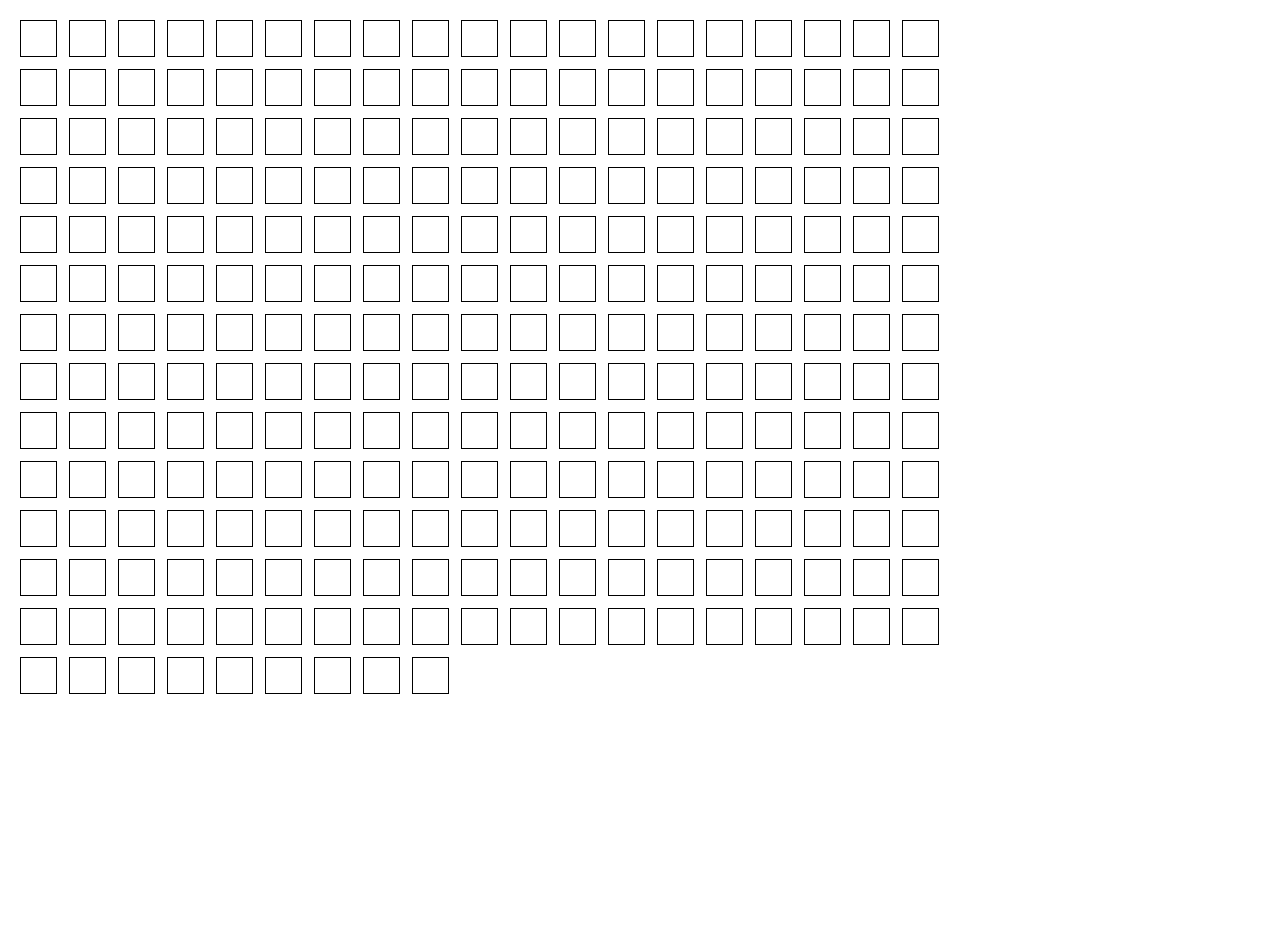
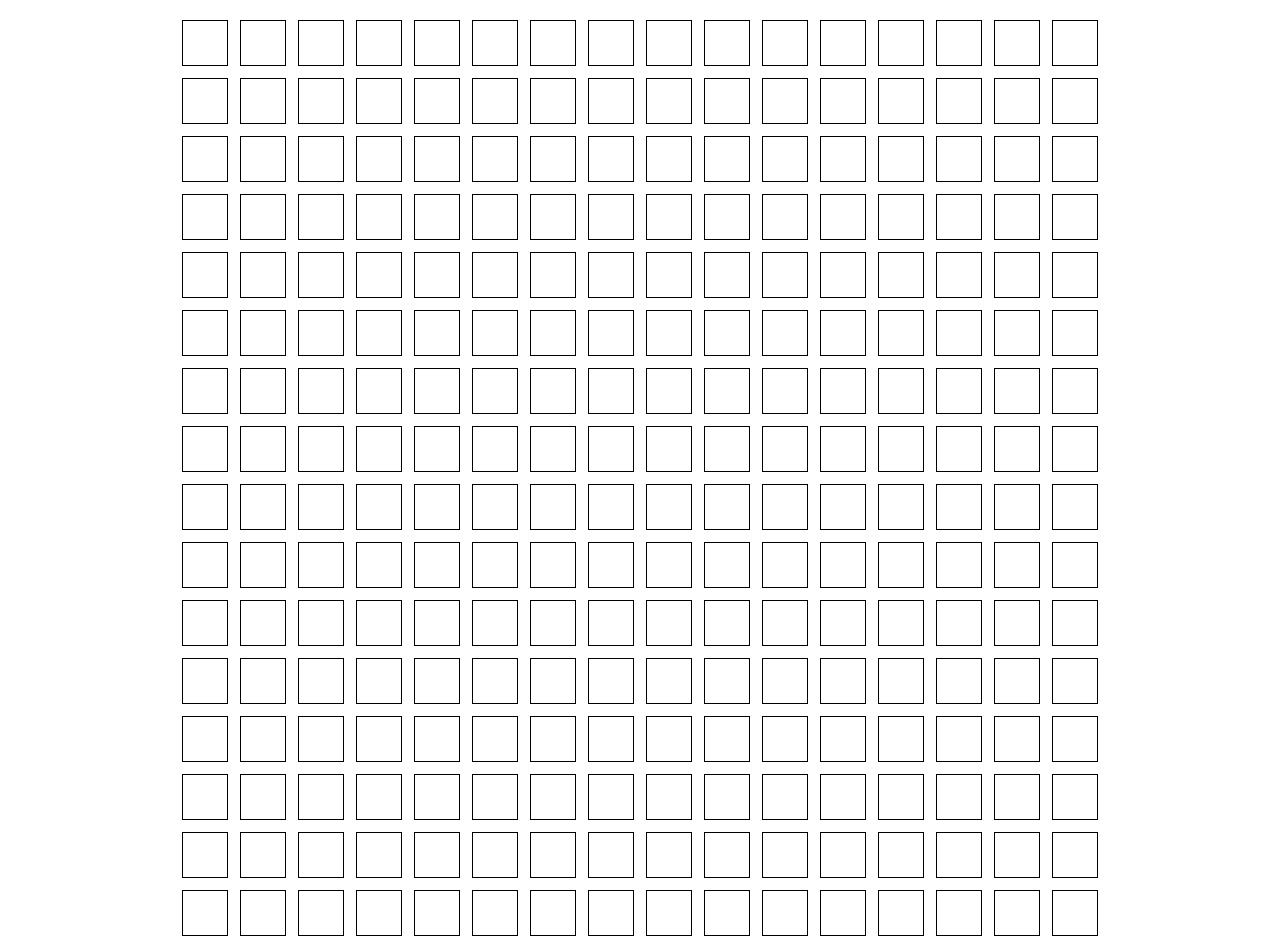
Before and after one commit to RubyFalcon/etch-a-sketch, a plain HTML site: page index.html in a window 1280 px wide. Before the commit the page ends 800 px from the top, so only its background shows below. Drawn offline with Linux system fonts and the light colour scheme.

Commit message:
create a function which returns the divs at height + width to have equal rows and columns

```diff
--- a/main.js
+++ b/main.js
@@ -1,8 +1,22 @@
 const container = document.querySelector('.container');
+//todo: turn the for into n  * n and use n to get the width and height of the div
+// e.g div.height = container.height / n;
+let n = 16
 
-for (let i=0; i <(16*16); i++){
-    let squaredDiv = document.createElement('div');
-    squaredDiv.classList.add("square-div");
-    container.appendChild(squaredDiv);
+
+
+
+function createDivs(n){
+    let axis = (960/n)-16;
+    console.log(axis);
+
+    for (let i=0; i <(n**2); i++){
+        let squaredDiv = document.createElement('div');
+        squaredDiv.classList.add("square-div");
+        container.appendChild(squaredDiv);
+        squaredDiv.setAttribute("style", `width: ${axis}px; height: ${axis}px`)
+    }
 
 }
+
+createDivs(16);
--- a/style.css
+++ b/style.css
@@ -5,17 +5,20 @@
 
 
 }
-
+body{
+    margin: auto;
+}
 .container {
     display: flex;
     flex-wrap: wrap;
     gap: 12px;
-    margin: 20px;
+    margin: 20px auto;
     max-width: 960px;
+    max-height: 960px;
+    justify-content: center;
+    align-items: center;
 }
 
 .square-div{
     border: 1px solid black;
-    width: 35px;
-    height: 35px;
 }
```
